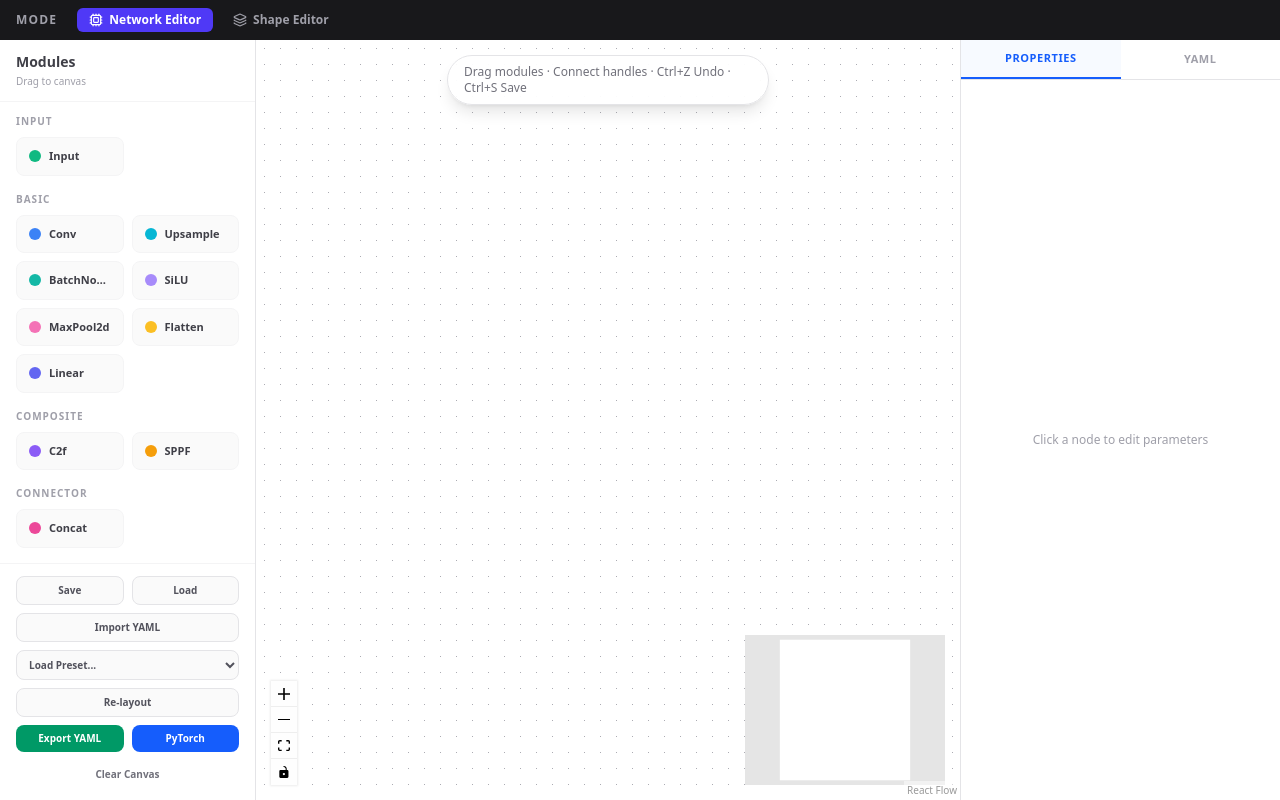
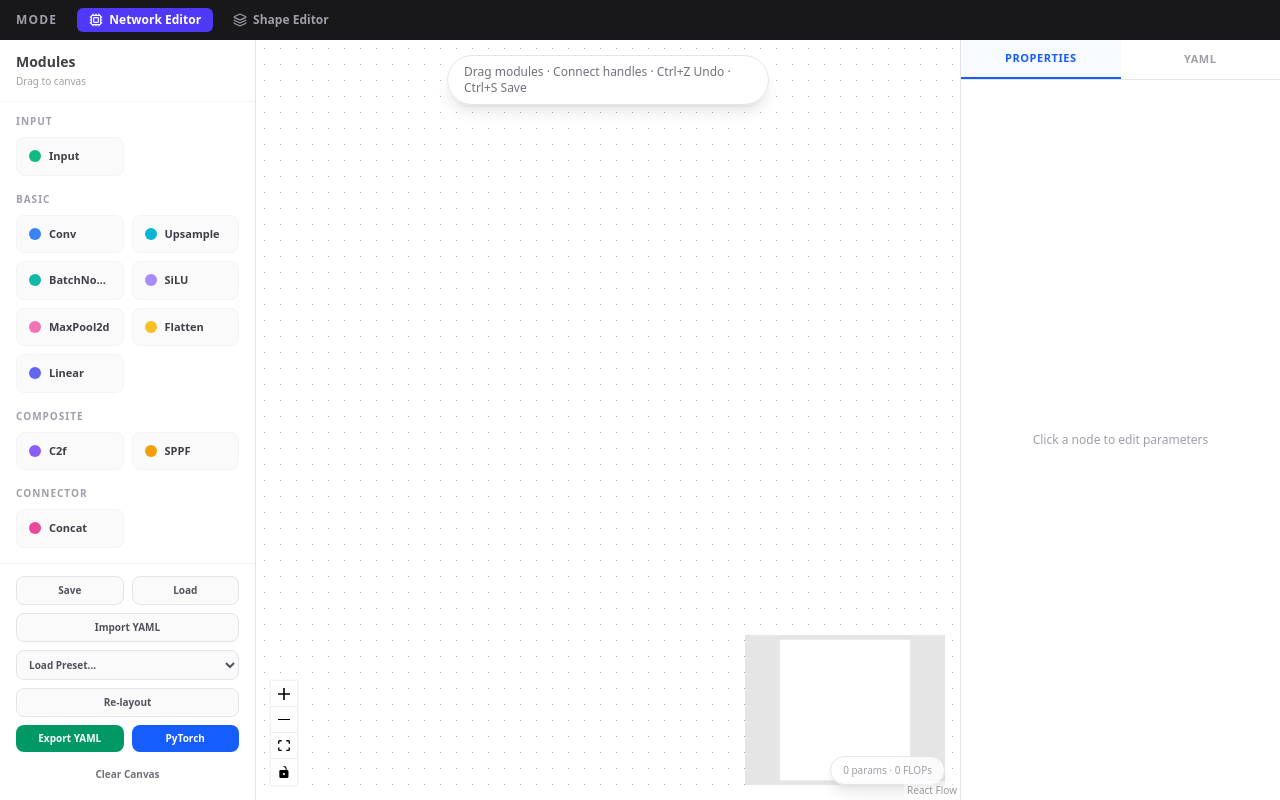
Before and after one commit to Linmoqian/block-builder, a React (Vite) app in the folder app/: page / in a window 1280 px wide. Built offline with nearby package versions, Linux system fonts and the light colour scheme.

Commit message:
feat: 添加模型参数量和 FLOPs 实时估算

```diff
--- a/app/src/neural/NeuralEditor.tsx
+++ b/app/src/neural/NeuralEditor.tsx
@@ -27,6 +27,7 @@ import { importYaml } from './graph/yamlImport';
 import { autoLayout } from './graph/autoLayout';
 import { PRESETS } from './graph/presets';
 import { TensorShape, ParamValue, InferredShape } from './graph/types';
+import { computeModelStats, formatParams, formatFLOPs } from './graph/modelStats';
 
 const ShapeContext = createContext<Map<string, InferredShape>>(new Map());
 
@@ -282,6 +283,11 @@ function NeuralEditorInner() {
 
   const errorCount = Array.from(shapeMap.values()).filter((s) => s.hasError).length + validationErrors.length;
 
+  const modelStats = useMemo(() => {
+    if (nodes.length === 0) return { totalParams: 0, totalFLOPs: 0 };
+    return computeModelStats(getGraphIR(), shapeMap);
+  }, [nodes, edges, getGraphIR, shapeMap]);
+
   const handleNavigate = useCallback(
     (nodeId: string) => {
       fitView({ nodes: [{ id: nodeId }], padding: 0.5, duration: 300 });
@@ -348,6 +354,11 @@ function NeuralEditorInner() {
             <Panel position="bottom-left">
               <ErrorPanel errors={validationErrors} nodes={nodes} onNavigate={handleNavigate} />
             </Panel>
+            <Panel position="bottom-right">
+              <div className="bg-white/80 backdrop-blur-md border border-zinc-200 px-3 py-1.5 rounded-full shadow-lg text-[10px] text-zinc-400 font-medium">
+                {formatParams(modelStats.totalParams)} params · {formatFLOPs(modelStats.totalFLOPs)} FLOPs
+              </div>
+            </Panel>
           </ReactFlow>
         </div>
 
--- /dev/null
+++ b/app/src/neural/graph/modelStats.ts
@@ -0,0 +1,66 @@
+import { GraphIR, InferredShape } from './types';
+import { topologicalSort } from './shapeInference';
+import { MODULE_REGISTRY } from './registry';
+
+export interface ModelStats {
+  totalParams: number;
+  totalFLOPs: number;
+}
+
+export function computeModelStats(
+  graph: GraphIR,
+  shapeMap: Map<string, InferredShape>,
+): ModelStats {
+  let totalParams = 0;
+  let totalFLOPs = 0;
+
+  const sorted = topologicalSort(graph);
+
+  for (const nodeId of sorted) {
+    const node = graph.nodes.find((n) => n.id === nodeId);
+    if (!node) continue;
+
+    const def = MODULE_REGISTRY.get(node.type);
+    if (!def) continue;
+
+    // Gather input shapes from upstream edges (match shapeInference logic)
+    const inputShapes = def.inputs.map((inputPort) => {
+      const edge = graph.edges.find(
+        (e) => e.target === nodeId && e.targetHandle === inputPort.id,
+      );
+      if (!edge) return null;
+      const upstream = shapeMap.get(edge.source);
+      if (!upstream || upstream.outputShapes.length === 0) return null;
+      const sourceNode = graph.nodes.find((n) => n.id === edge.source);
+      const sourceDef = sourceNode ? MODULE_REGISTRY.get(sourceNode.type) ?? null : null;
+      const portIndex = sourceDef
+        ? sourceDef.outputs.findIndex((p) => p.id === edge.sourceHandle)
+        : 0;
+      return upstream.outputShapes[portIndex] || null;
+    });
+
+    if (def.estimateParams) {
+      totalParams += def.estimateParams(inputShapes as never, node.params);
+    }
+    if (def.estimateFLOPs) {
+      totalFLOPs += def.estimateFLOPs(inputShapes as never, node.params);
+    }
+  }
+
+  return { totalParams, totalFLOPs };
+}
+
+/** 格式化参数量 */
+export function formatParams(count: number): string {
+  if (count >= 1e6) return `${(count / 1e6).toFixed(1)}M`;
+  if (count >= 1e3) return `${(count / 1e3).toFixed(1)}K`;
+  return `${count}`;
+}
+
+/** 格式化 FLOPs */
+export function formatFLOPs(count: number): string {
+  if (count >= 1e9) return `${(count / 1e9).toFixed(1)}G`;
+  if (count >= 1e6) return `${(count / 1e6).toFixed(1)}M`;
+  if (count >= 1e3) return `${(count / 1e3).toFixed(1)}K`;
+  return `${count}`;
+}
--- a/app/src/neural/graph/registry.ts
+++ b/app/src/neural/graph/registry.ts
@@ -75,6 +75,24 @@ MODULE_REGISTRY.register({
     const wOut = Math.floor((w + 2 * p - k) / s) + 1;
     return [[params.out_channels as number, hOut, wOut]];
   },
+  estimateParams: (inputs, params) => {
+    const inCh = inputs[0]?.[0] || 0;
+    const outCh = params.out_channels as number;
+    const k = params.kernel_size as number;
+    return inCh * outCh * k * k + outCh * 2; // conv weights + BN (weight + bias)
+  },
+  estimateFLOPs: (inputs, params) => {
+    const inCh = inputs[0]?.[0] || 0;
+    const outCh = params.out_channels as number;
+    const k = params.kernel_size as number;
+    const s = params.stride as number;
+    const p = Math.floor(k / 2);
+    const h = inputs[0]?.[1] || 0;
+    const w = inputs[0]?.[2] || 0;
+    const hOut = Math.floor((h + 2 * p - k) / s) + 1;
+    const wOut = Math.floor((w + 2 * p - k) / s) + 1;
+    return inCh * outCh * k * k * hOut * wOut;
+  },
 });
 
 MODULE_REGISTRY.register({
@@ -93,6 +111,21 @@ MODULE_REGISTRY.register({
     const [, h, w] = inputs[0];
     return [[params.out_channels as number, h, w]];
   },
+  estimateParams: (inputs, params) => {
+    const inCh = inputs[0]?.[0] || 0;
+    const outCh = params.out_channels as number;
+    const n = params.n as number;
+    // Approximate: split conv + n bottlenecks (each with 2 convs)
+    return Math.round(0.5 * inCh * outCh * 3 * 3 * n);
+  },
+  estimateFLOPs: (inputs, params) => {
+    const inCh = inputs[0]?.[0] || 0;
+    const outCh = params.out_channels as number;
+    const n = params.n as number;
+    const h = inputs[0]?.[1] || 0;
+    const w = inputs[0]?.[2] || 0;
+    return Math.round(0.5 * inCh * outCh * 3 * 3 * n * h * w);
+  },
 });
 
 MODULE_REGISTRY.register({
@@ -110,6 +143,21 @@ MODULE_REGISTRY.register({
     if (!inputs[0]) return [[0, 0, 0]];
     const [, h, w] = inputs[0];
     return [[params.out_channels as number, h, w]];
+  },
+  estimateParams: (inputs, params) => {
+    const inCh = inputs[0]?.[0] || 0;
+    const outCh = params.out_channels as number;
+    const k = params.kernel_size as number;
+    // 1x1 conv + 3 maxpool branches (simplified)
+    return inCh * outCh * 1 * 1 + outCh * (k * k + k * k + k * k);
+  },
+  estimateFLOPs: (inputs, params) => {
+    const inCh = inputs[0]?.[0] || 0;
+    const outCh = params.out_channels as number;
+    const k = params.kernel_size as number;
+    const h = inputs[0]?.[1] || 0;
+    const w = inputs[0]?.[2] || 0;
+    return (inCh * outCh * 1 * 1 + outCh * (k * k + k * k + k * k)) * h * w;
   },
 });
 
@@ -203,6 +251,16 @@ MODULE_REGISTRY.register({
   inputs: [{ id: 'in', label: 'Input', required: true }],
   outputs: [{ id: 'out', label: 'Output', required: true }],
   inferShape: (inputs) => (inputs[0] ? [inputs[0]] : [[0, 0, 0]]),
+  estimateParams: (inputs) => {
+    const c = inputs[0]?.[0] || 0;
+    return 2 * c; // weight + bias
+  },
+  estimateFLOPs: (inputs) => {
+    const c = inputs[0]?.[0] || 0;
+    const h = inputs[0]?.[1] || 0;
+    const w = inputs[0]?.[2] || 0;
+    return 2 * c * h * w;
+  },
 });
 
 MODULE_REGISTRY.register({
@@ -235,6 +293,17 @@ MODULE_REGISTRY.register({
     const s = params.stride as number;
     const p = params.padding as number;
     return [[c, Math.floor((h + 2 * p - k) / s) + 1, Math.floor((w + 2 * p - k) / s) + 1]];
+  },
+  estimateFLOPs: (inputs, params) => {
+    const c = inputs[0]?.[0] || 0;
+    const h = inputs[0]?.[1] || 0;
+    const w = inputs[0]?.[2] || 0;
+    const k = params.kernel_size as number;
+    const s = params.stride as number;
+    const p = params.padding as number;
+    const hOut = Math.floor((h + 2 * p - k) / s) + 1;
+    const wOut = Math.floor((w + 2 * p - k) / s) + 1;
+    return c * hOut * wOut * k * k;
   },
 });
 
@@ -272,6 +341,17 @@ MODULE_REGISTRY.register({
   inferShape: (inputs, params) => {
     if (!inputs[0]) return [[0]];
     return [[params.out_features as number]];
+  },
+  estimateParams: (inputs, params) => {
+    const inF = inputs[0]?.[0] || 0;
+    const outF = params.out_features as number;
+    const bias = params.bias as boolean;
+    return inF * outF + (bias ? outF : 0);
+  },
+  estimateFLOPs: (inputs, params) => {
+    const inF = inputs[0]?.[0] || 0;
+    const outF = params.out_features as number;
+    return inF * outF;
   },
 });
 
--- a/app/src/neural/graph/types.ts
+++ b/app/src/neural/graph/types.ts
@@ -35,6 +35,8 @@ export interface ModuleDefinition {
   inputs: PortDef[];
   outputs: PortDef[];
   inferShape: (inputShapes: TensorShape[], params: Record<string, ParamValue>) => TensorShape[];
+  estimateParams?: (inputShapes: TensorShape[], params: Record<string, ParamValue>) => number;
+  estimateFLOPs?: (inputShapes: TensorShape[], params: Record<string, ParamValue>) => number;
 }
 
 /** A node instance on the canvas */
```
